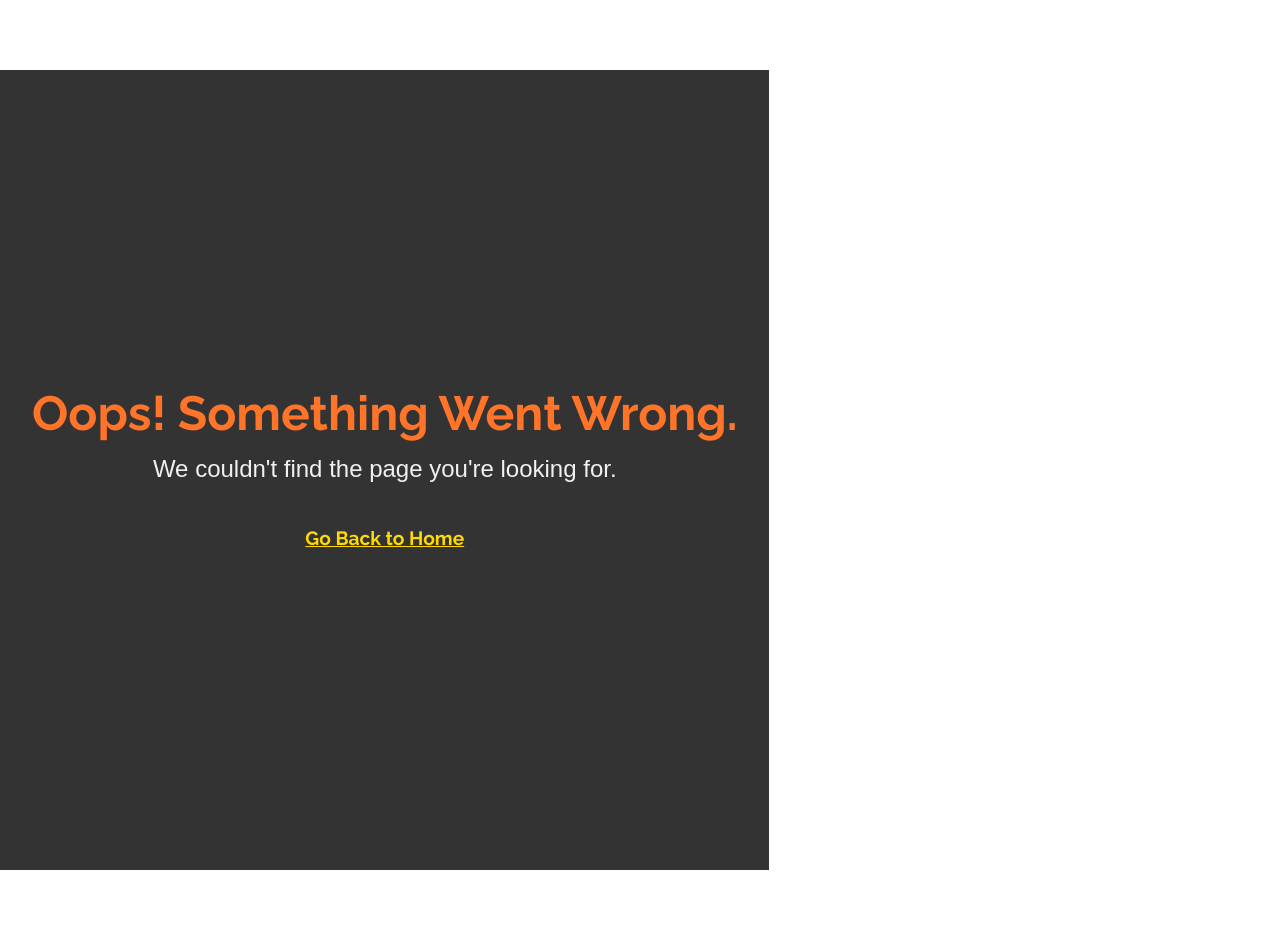
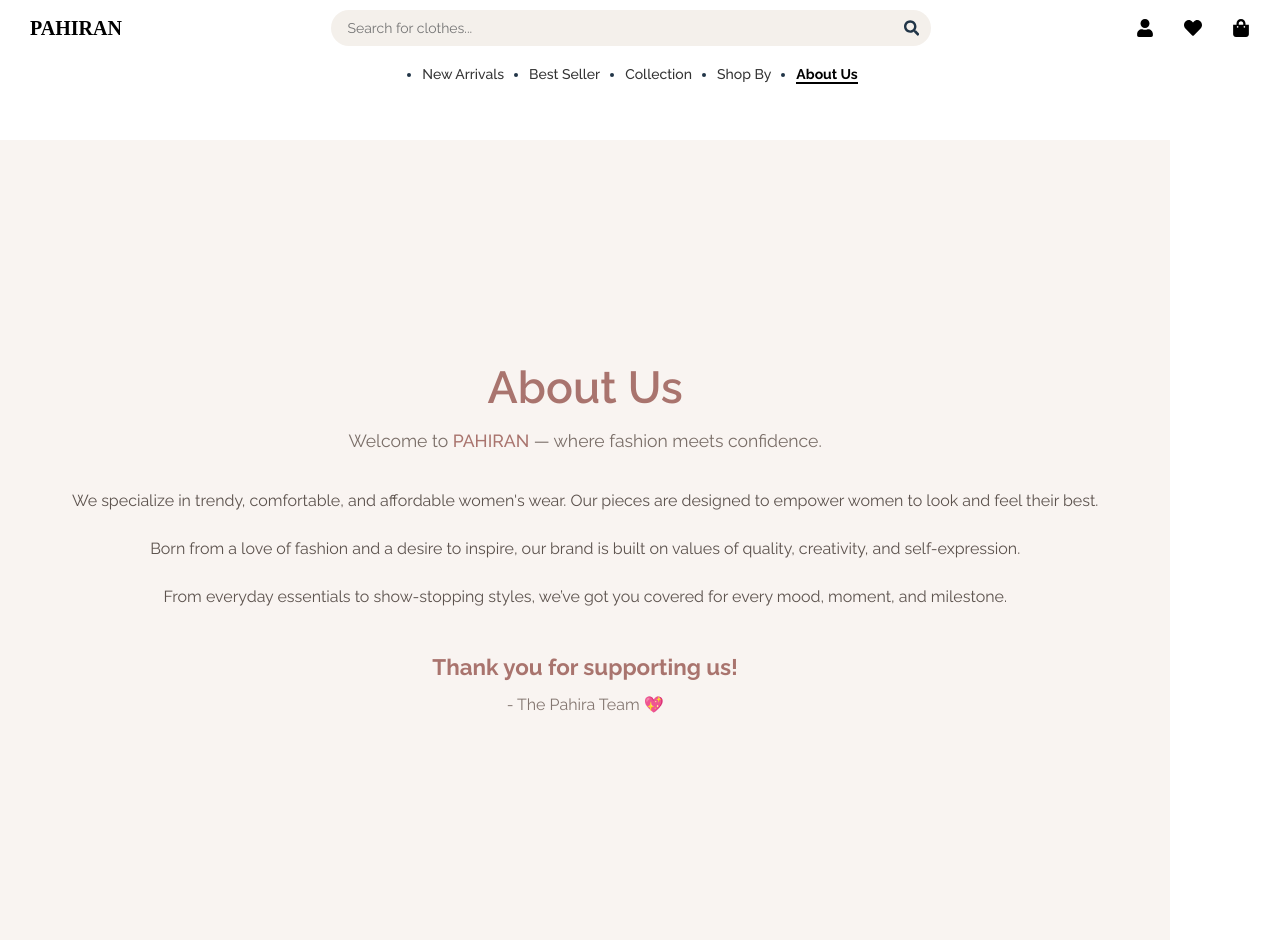
Before and after one commit to Irrisha-K/Pahiran, a React (Vite) app: page /about in a window 1280 px wide. Before the commit the page ends 870 px from the top, so only its background shows below. Built offline with nearby package versions, Linux system fonts and the light colour scheme.

Commit message:
about-us page added

```diff
--- a/src/App.jsx
+++ b/src/App.jsx
@@ -9,6 +9,7 @@ import Navbar from "./shared/components/Navigation/NavBar";
 import BestSellersPage from "./Products/pages/BestSellersPage";
 import AuthForm from "./users/pages/AuthForm";
 import NewArrivalsPage from "./NewArrivals/Pages/NewArrivalsPage";
+import AboutUs from "./pages/AboutUs";
 
 const routes = [
   {
@@ -21,6 +22,7 @@ const routes = [
       { path: "/new-arrivals", element: <NewArrivalsPage /> },
       { path: "/best-seller", element: <BestSellersPage /> },
       { path: "/auth", element: <AuthForm /> },
+      { path: "/about", element: <AboutUs /> },
     ],
   },
   // { path: "/auth", element: <AuthForm /> },
--- a/src/Products/pages/ProductCarousel.jsx
+++ b/src/Products/pages/ProductCarousel.jsx
@@ -26,7 +26,7 @@ const products = [
     originalPrice: 3380,
     discount: 30,
     offer: "BUY 1 GET 1",
-    image: "/images/bogo.jpg",
+    image: "/images/bogosweat.jpg",
   },
   {
     id: 4,
--- /dev/null
+++ b/src/pages/AboutUs.css
@@ -0,0 +1,67 @@
+/* AboutUs.css */
+
+.about-page {
+    background-color: #f9f4f1; /* nude, soft beige background */
+    min-height: 100vh;
+    padding: 4rem 1.5rem;
+    color: #4e4e4e;
+    font-family: "Segoe UI", sans-serif;
+    display: flex;
+    justify-content: center;
+    align-items: center;
+  }
+
+  .about-container {
+    max-width: fit-content;
+    width: 100%;
+    text-align: center;
+    padding: 3rem;
+    justify-content: center;
+
+  }
+
+  .about-title {
+    font-size: 2.8rem;
+    font-weight: 600;
+    color: #a9746e; /* soft dusty rose */
+    margin-bottom: 1rem;
+  }
+
+  .about-intro {
+    font-size: 1.1rem;
+    color: #7a6e68; /* soft gray-brown */
+    margin-bottom: 2rem;
+  }
+
+  .brand-name {
+    color: #a9746e;
+    font-weight: 500;
+  }
+
+  .about-text {
+    font-size: 1rem;
+    line-height: 1.8;
+    color: #5c524d;
+    margin-bottom: 2.5rem;
+  }
+
+  .about-text p {
+    margin-bottom: 1.2rem;
+  }
+
+  .about-thanks h2 {
+    font-size: 1.4rem;
+    color: #a9746e;
+    margin-bottom: 0.5rem;
+  }
+
+  .about-thanks p {
+    font-style: italic;
+    font-weight: 400;
+    color: #837670;
+  }
+.about-container,
+.about-text p,
+.about-thanks {
+  transition: all 0.3s ease-in-out;
+}
--- /dev/null
+++ b/src/pages/AboutUs.jsx
@@ -0,0 +1,34 @@
+import React from "react";
+import "./AboutUs.css";
+
+const AboutUs = () => {
+  return (
+    <div className="about-page">
+      <div className="about-container">
+        <h1 className="about-title">About Us</h1>
+        <p className="about-intro">
+          Welcome to <span className="brand-name">PAHIRAN</span> — where fashion meets confidence.
+        </p>
+
+        <div className="about-text">
+          <p>
+            We specialize in trendy, comfortable, and affordable women's wear. Our pieces are designed to empower women to look and feel their best.
+          </p>
+          <p>
+            Born from a love of fashion and a desire to inspire, our brand is built on values of quality, creativity, and self-expression.
+          </p>
+          <p>
+            From everyday essentials to show-stopping styles, we’ve got you covered for every mood, moment, and milestone.
+          </p>
+        </div>
+
+        <div className="about-thanks">
+          <h2>Thank you for supporting us!</h2>
+          <p>- The Pahira Team 💖</p>
+        </div>
+      </div>
+    </div>
+  );
+};
+
+export default AboutUs;
--- a/src/shared/components/Navigation/NavBar.jsx
+++ b/src/shared/components/Navigation/NavBar.jsx
@@ -14,7 +14,7 @@ const Navbar = () => {
         </NavLink>
 
         <div className="search-container">
-          <input type="text" placeholder="Search for Necklaces..." />
+          <input type="text" placeholder="Search for clothes..." />
           <FaSearch />
         </div>
 
@@ -35,7 +35,7 @@ const Navbar = () => {
         <div className="left-section">
           <div className="logo">PAHIRAN</div>
           <div className="search-container">
-            <input type="text" placeholder="Search for Necklaces..." />
+            <input type="text" placeholder="Search for clothes..." />
             <FaSearch />
           </div>
         </div>
@@ -50,13 +50,7 @@ const Navbar = () => {
         {[
           "New Arrivals",
           "Best Seller",
-          "Lab Grown Diamond",
-          "Emily In Paris",
           "Collection",
-          "Shop By",
-          "Gifting",
-          "Track Order",
-          "Return & Exchange",
           "About Us",
         ].map((text, i) => (
           <li key={i}>
@@ -72,10 +66,13 @@ const Navbar = () => {
           <NavLink to="/best-seller">Best Seller</NavLink>
         </li>
         <li>
-          <NavLink to="/lab-grown-diamond">Lab Grown Diamond</NavLink>
+          <NavLink to="/collection">Collection</NavLink>
         </li>
         <li>
-          <NavLink to="/emily-in-paris">Emily In Paris</NavLink>
+          <NavLink to="/shop-by">Shop By</NavLink>
+        </li>
+        <li>
+          <NavLink to="/about">About Us</NavLink>
         </li>
         {/* Continue for other links */}
       </ul>
```
Also changed, not shown: public/images/fullpj.jpg (renamed from public/images/fullpj.jpeg).
